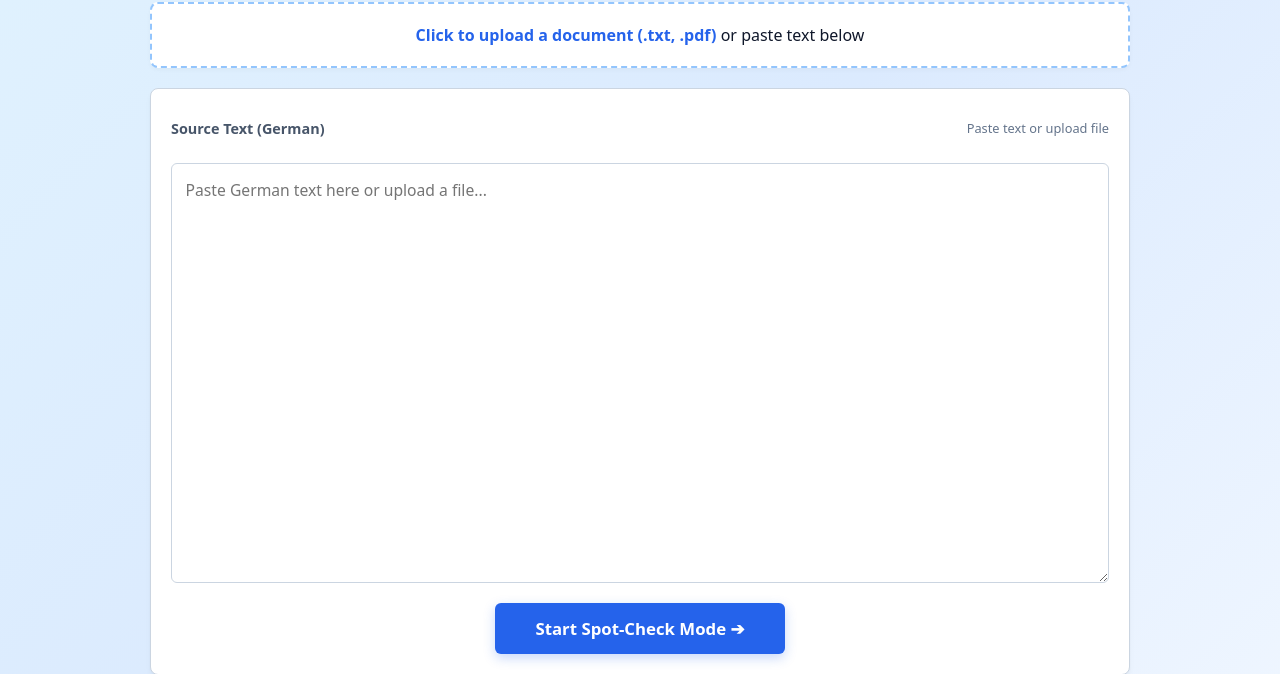
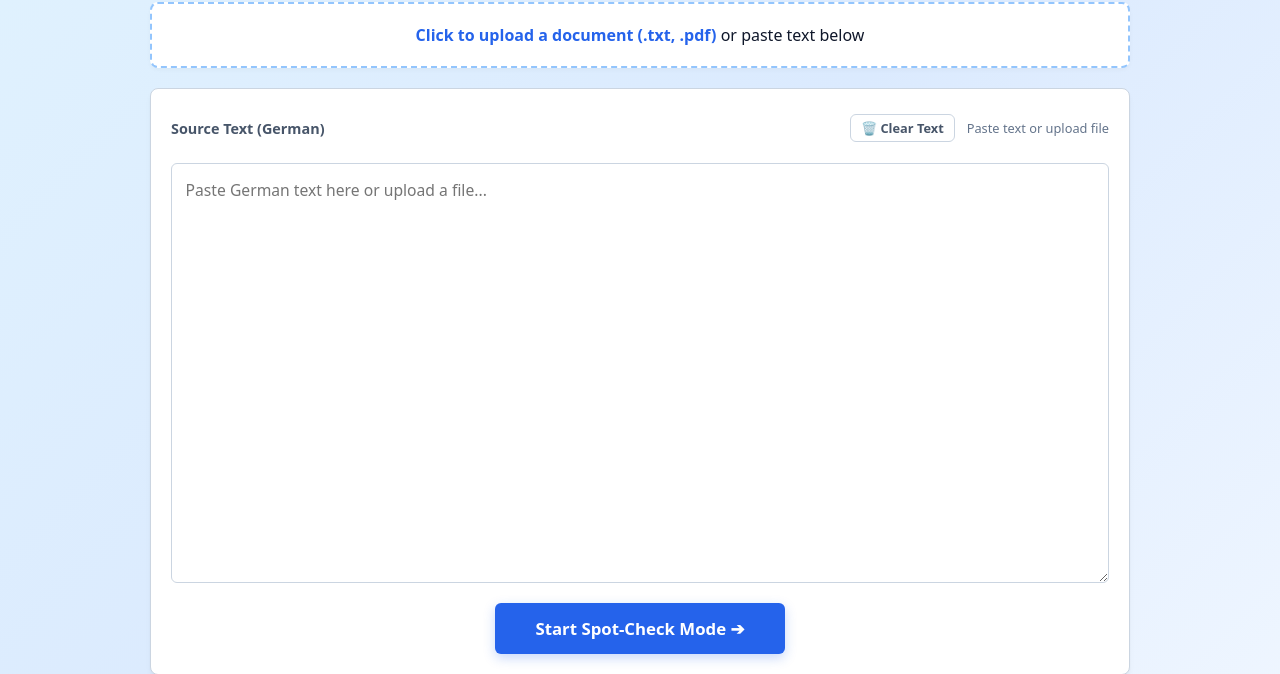
Before and after one commit to JakeThompson91/WortWeaver, a Flask app: page / in a window 1280 px wide. Shown: the part 125-799 px from the top of the page. Run offline with Flask 2, Linux system fonts and the light colour scheme.

Commit message:
Add Clear Text button to German source text entry card header

```diff
--- a/templates/index.html
+++ b/templates/index.html
@@ -28,7 +28,12 @@
             <div class="panel">
                 <div class="panel-header">
                     <span>Source Text (German)</span>
-                    <span style="font-size:0.8rem; color:#64748b; font-weight:normal;">Paste text or upload file</span>
+                    <div style="display: flex; align-items: center; gap: 0.75rem;">
+                        <button class="btn btn-outline" onclick="clearSourceText()" style="padding: 4px 10px; font-size: 0.8rem; min-height: 28px;" title="Clear German source text">
+                            🗑️ Clear Text
+                        </button>
+                        <span style="font-size:0.8rem; color:#64748b; font-weight:normal;">Paste text or upload file</span>
+                    </div>
                 </div>
                 <textarea id="rawSourceText" style="height: 420px; min-height: 360px; font-size: 0.98rem; line-height: 1.6;" placeholder="Paste German text here or upload a file..."></textarea>
 
@@ -141,6 +146,14 @@
                 toggleHoverTranslation();
             }
         });
+
+        function clearSourceText() {
+            const rawEl = document.getElementById('rawSourceText');
+            if (rawEl) {
+                rawEl.value = '';
+                rawEl.focus();
+            }
+        }
 
         // 1. Process Uploaded File
         async function handleFileUpload(file) {
```
